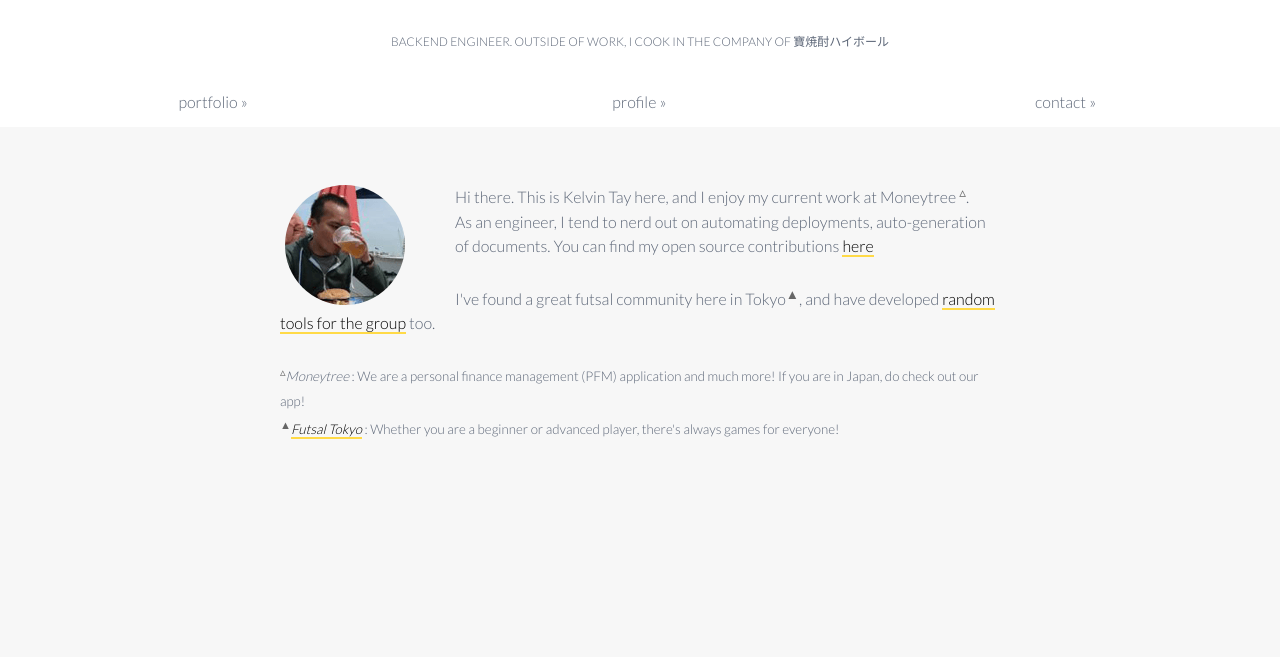
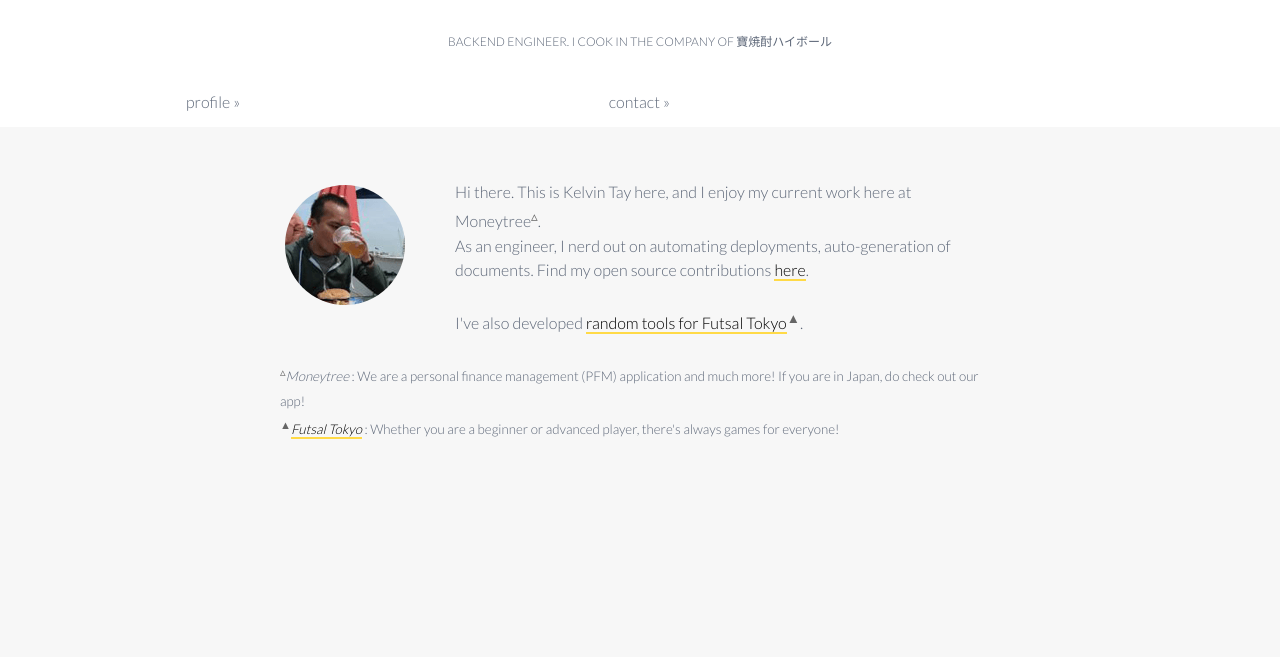
Before and after one commit to kelvintaywl/old, a plain HTML site: page index.html in a window 1280 px wide. Shown: the part 143-800 px from the top of the page. Drawn offline with nearby package versions, Linux system fonts and the light colour scheme.

Commit message:
Update index.html

```diff
--- a/index.html
+++ b/index.html
@@ -37,10 +37,10 @@
 	</div>
 	<div class="masthead">
 	<div><img class="main logo" src="img/logo.svg"></div>
-	<blockquote>Backend engineer. Outside of work, I cook in the company of 寶焼酎ハイボール</blockquote>
+	<blockquote>Backend engineer. I cook in the company of 寶焼酎ハイボール</blockquote>
 	<nav>
 		<ul>
-			<li class="li-1-3 portfolio">portfolio &raquo;</li>
+<!-- 			<li class="li-1-3 portfolio">portfolio &raquo;</li> -->
 			<li class="li-1-3 profile">profile &raquo;</li>
 			<li class="li-1-3 contact">contact &raquo;</li>
 		</ul>
@@ -51,12 +51,12 @@
 
 		<p class="left hero">
 			<img class="img-circle" src="img/profile_min.png">
-			Hi there. This is Kelvin Tay here, and I enjoy my current work at Moneytree <sup>&#9653;</sup>.
+			Hi there. This is Kelvin Tay here, and I enjoy my current work here at Moneytree<sup>&#9653;</sup>.
 			<br/>
-			As an engineer, I tend to nerd out on automating deployments, auto-generation of documents. You can find my open source contributions <a class="text" href="http://github.com/kelvintaywl" target="_blank">here</a>
+			As an engineer, I nerd out on automating deployments, auto-generation of documents. Find my open source contributions <a class="text" href="http://github.com/kelvintaywl" target="_blank">here</a>.
 			<br/>
 			<br/>
-			I've found a great futsal community here in Tokyo<sup>&#9650;</sup>, and have developed <a class="text" href="https://github.com/futsaltokyo">random tools for the group</a> too.
+			I've also developed <a class="text" href="https://github.com/futsaltokyo">random tools for Futsal Tokyo</a><sup>&#9650;</sup>.
 			<br/>
 			<br/>
 			<small>
@@ -153,7 +153,7 @@
 		<div><img src="img/godzilla.gif"></div>
 		<p>I love talking to people in general! Feel free to reach out on <a class="text" href="mailto:kelvintaywl@gmail.com">mail</a> if you like to grab a pint of Guinness.</p>
 		<div>
-		<iframe src="https://www.google.com/maps/embed?pb=!1m18!1m12!1m3!1d3241.873629506914!2d139.70481900000001!3d35.65548499999998!2m3!1f0!2f0!3f0!3m2!1i1024!2i768!4f13.1!3m3!1m2!1s0x60188b5bb9255555%3A0xa01763135a60b445!2sGengo!5e0!3m2!1sen!2sjp!4v1422768261953" style="margin:0 auto;" width="425" height="350" frameborder="0" scrolling="no" marginheight="0" marginwidth="0"></iframe>
+<!-- 		<iframe src="https://www.google.com/maps/embed?pb=!1m18!1m12!1m3!1d3241.873629506914!2d139.70481900000001!3d35.65548499999998!2m3!1f0!2f0!3f0!3m2!1i1024!2i768!4f13.1!3m3!1m2!1s0x60188b5bb9255555%3A0xa01763135a60b445!2sGengo!5e0!3m2!1sen!2sjp!4v1422768261953" style="margin:0 auto;" width="425" height="350" frameborder="0" scrolling="no" marginheight="0" marginwidth="0"></iframe> -->
 			<div style="clear: both;"></div>
 			<a href="http://www.facebook.com/kelvintaywl" target="_blank"><button class="btn soc soc-facebook">facebook</button></a>
 			<a href="http://www.linkedin.com/in/kelvintaywl" target="_blank"><button class="btn soc soc-linkedin">linkedin</button></a>
```
